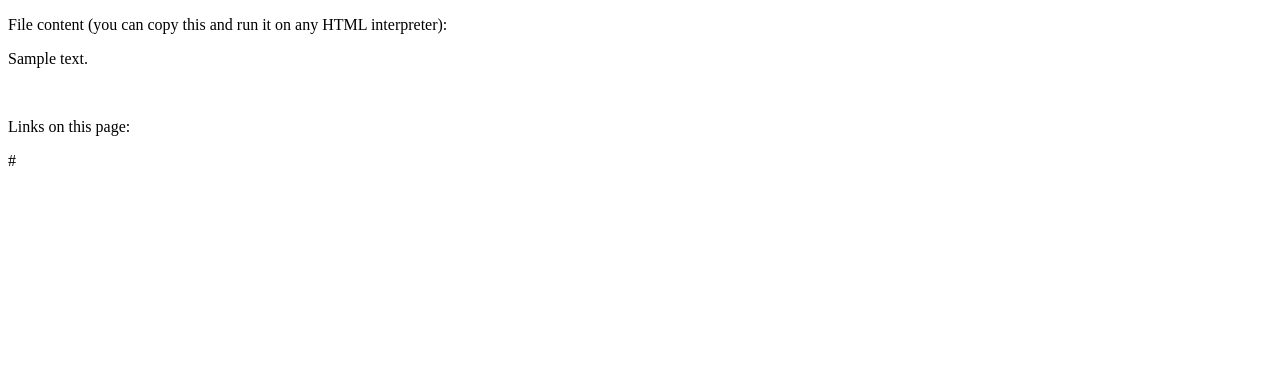
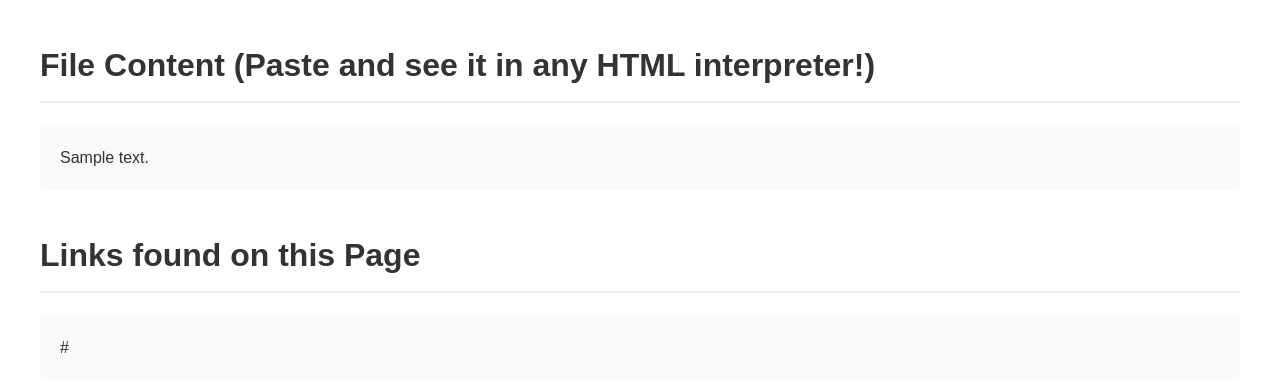
Before and after one commit to luyuanfan/PrettyCrawler, a Django app: template prettyscraper/scraper/templates/pdf_result.html in a window 1280 px wide. Shown: the top 392 px of the page. Run offline with Django 5.2, Linux system fonts and the light colour scheme; the template is opened without the code that fills it: most values are stand-ins (such as "Sample title", 1, 10 or a date in 2020).

Commit message:
Updates on template.

```diff
--- a/prettyscraper/scraper/templates/pdf_result.html
+++ b/prettyscraper/scraper/templates/pdf_result.html
@@ -1,12 +1,48 @@
 <!DOCTYPE html>
 <html lang="en">
-
 <head>
     <meta charset="UTF-8">
-    <meta name="viewport" content="width=device-width, initial-scale=1.0">
-    <p>File content (you can copy this and run it on any HTML interpreter):</p>
-    <p>{{   content    }}</p>
-    <br>
-    <p>Links on this page: </p>
-    <p>{{    hrefs     }}</p>
+    <title>Result</title>
+    <style>
+        body {
+            font-family: Arial, sans-serif;
+            margin: 40px;
+            color: #333;
+            line-height: 1.6;
+        }
+        h1 {
+            border-bottom: 2px solid #eee;
+            padding-bottom: 10px;
+        }
+        .section {
+            margin-bottom: 40px;
+        }
+        .content, .links {
+            background-color: #f9f9f9;
+            padding: 20px;
+            border-radius: 5px;
+        }
+        .links a {
+            color: #3498db;
+            text-decoration: none;
+        }
+        .links a:hover {
+            text-decoration: underline;
+        }
+    </style>
 </head>
+<body>
+    <div class="section">
+        <h1>File Content (Paste and see it in any HTML interpreter!)</h1>
+        <div class="content">
+            {{ content }}
+        </div>
+    </div>
+    <div class="section">
+        <h1>Links found on this Page</h1>
+        <div class="links">
+            {{ hrefs }}
+        </div>
+    </div>
+</body>
+</html>
```
